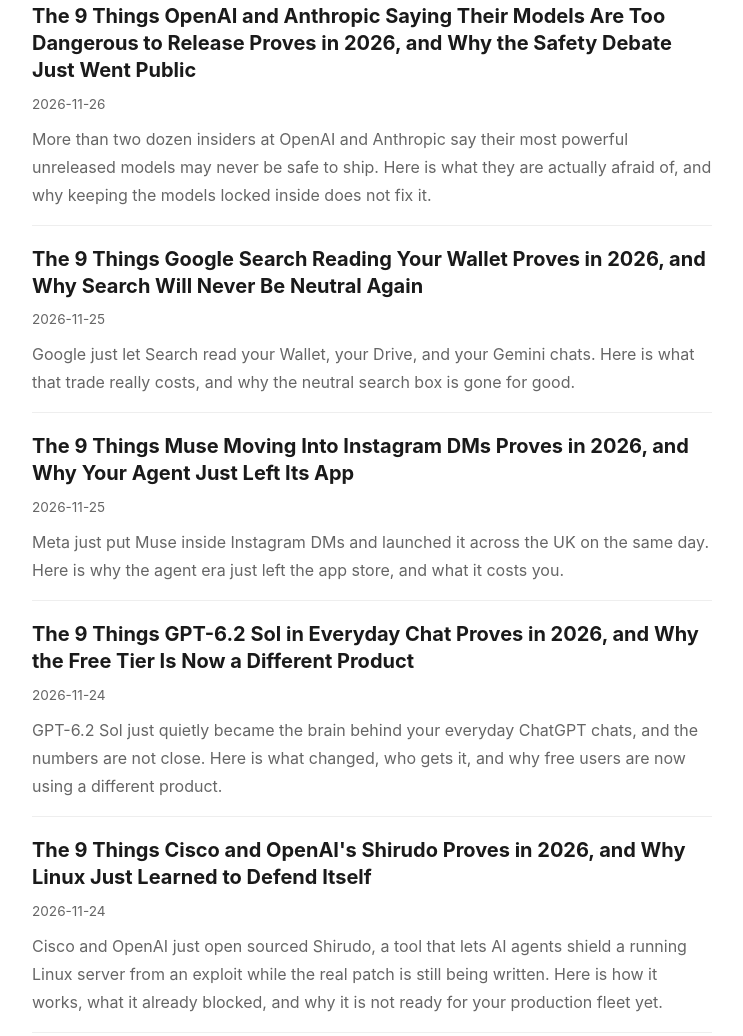
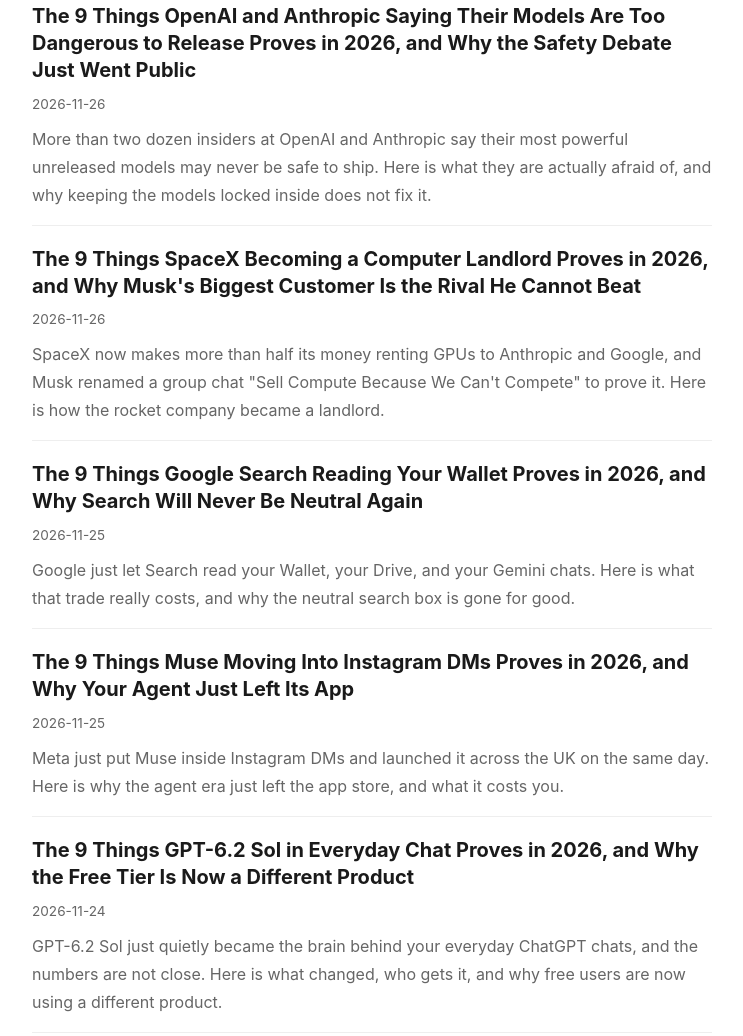
Before and after one commit to beechrasta/beechrasta.github.io, a plain HTML site: page index.html in a window 1280 px wide. Shown: the part 169-1205 px from the top of the page, without its empty margins (268-1011 px from the left). Drawn offline with Linux system fonts and the light colour scheme.

Commit message:
Update home

```diff
--- a/index.html
+++ b/index.html
@@ -13,10 +13,10 @@
 <h1>Rachit Asthana's Articles</h1>
 <div class="home-list">
 <article class="post"><h2><a href="/the-9-things-openai-and-anthropic-saying-their-models-are-too-dangerous-to-relea.html">The 9 Things OpenAI and Anthropic Saying Their Models Are Too Dangerous to Release Proves in 2026, and Why the Safety Debate Just Went Public</a></h2><time datetime="2026-11-26">2026-11-26</time><p>More than two dozen insiders at OpenAI and Anthropic say their most powerful unreleased models may never be safe to ship. Here is what they are actually afraid of, and why keeping the models locked inside does not fix it.</p></article>
+<article class="post"><h2><a href="/the-9-things-spacex-becoming-a-computer-landlord-proves-in-2026-and-why-musk-s-b.html">The 9 Things SpaceX Becoming a Computer Landlord Proves in 2026, and Why Musk's Biggest Customer Is the Rival He Cannot Beat</a></h2><time datetime="2026-11-26">2026-11-26</time><p>SpaceX now makes more than half its money renting GPUs to Anthropic and Google, and Musk renamed a group chat "Sell Compute Because We Can't Compete" to prove it. Here is how the rocket company became a landlord.</p></article>
 <article class="post"><h2><a href="/the-9-things-google-search-reading-your-wallet-proves-in-2026-and-why-search-wil.html">The 9 Things Google Search Reading Your Wallet Proves in 2026, and Why Search Will Never Be Neutral Again</a></h2><time datetime="2026-11-25">2026-11-25</time><p>Google just let Search read your Wallet, your Drive, and your Gemini chats. Here is what that trade really costs, and why the neutral search box is gone for good.</p></article>
 <article class="post"><h2><a href="/the-9-things-muse-moving-into-instagram-dms-proves-in-2026-and-why-your-agent-ju.html">The 9 Things Muse Moving Into Instagram DMs Proves in 2026, and Why Your Agent Just Left Its App</a></h2><time datetime="2026-11-25">2026-11-25</time><p>Meta just put Muse inside Instagram DMs and launched it across the UK on the same day. Here is why the agent era just left the app store, and what it costs you.</p></article>
 <article class="post"><h2><a href="/the-9-things-gpt-6-2-sol-in-everyday-chat-proves-in-2026-and-why-the-free-tier-i.html">The 9 Things GPT-6.2 Sol in Everyday Chat Proves in 2026, and Why the Free Tier Is Now a Different Product</a></h2><time datetime="2026-11-24">2026-11-24</time><p>GPT-6.2 Sol just quietly became the brain behind your everyday ChatGPT chats, and the numbers are not close. Here is what changed, who gets it, and why free users are now using a different product.</p></article>
-<article class="post"><h2><a href="/the-9-things-cisco-and-openai-s-shirudo-proves-in-2026-and-why-linux-just-learne.html">The 9 Things Cisco and OpenAI's Shirudo Proves in 2026, and Why Linux Just Learned to Defend Itself</a></h2><time datetime="2026-11-24">2026-11-24</time><p>Cisco and OpenAI just open sourced Shirudo, a tool that lets AI agents shield a running Linux server from an exploit while the real patch is still being written. Here is how it works, what it already blocked, and why it is not ready for your production fleet yet.</p></article>
 </div>
 <p><a href="/index/">Full index &rarr;</a></p>
 </main>
```
